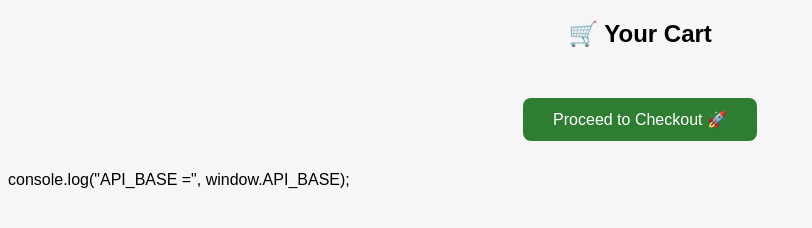
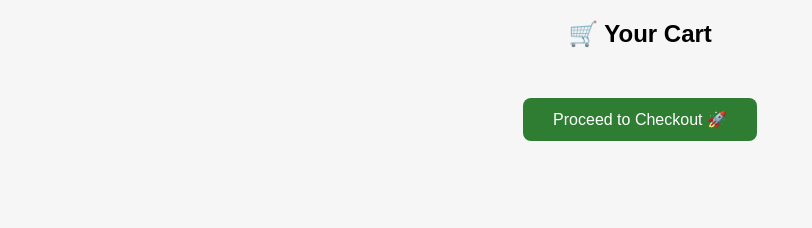
Before and after one commit to Salted-Soul/makhana-website, a website: page cart.html in a window 1280 px wide. Shown: the whole page, without its empty margins (0-812 px from the left). Drawn offline with Linux system fonts and the light colour scheme.

Commit message:
Fix cart syntax error

```diff
--- a/cart.html
+++ b/cart.html
@@ -191,8 +191,6 @@
     <!-- 🔥 TOAST -->
     <div id="toast" class="toast"></div>
 
-    console.log("API_BASE =", window.API_BASE);
-
     <script src="js/config.js"></script>
 
     <script>
@@ -253,7 +251,7 @@
             try {
                 const res = await fetch(
 
-                    API_BASE + "/auth/check"
+                    API_BASE + "/auth/check",
 
                     {
                         credentials: "include"
```
